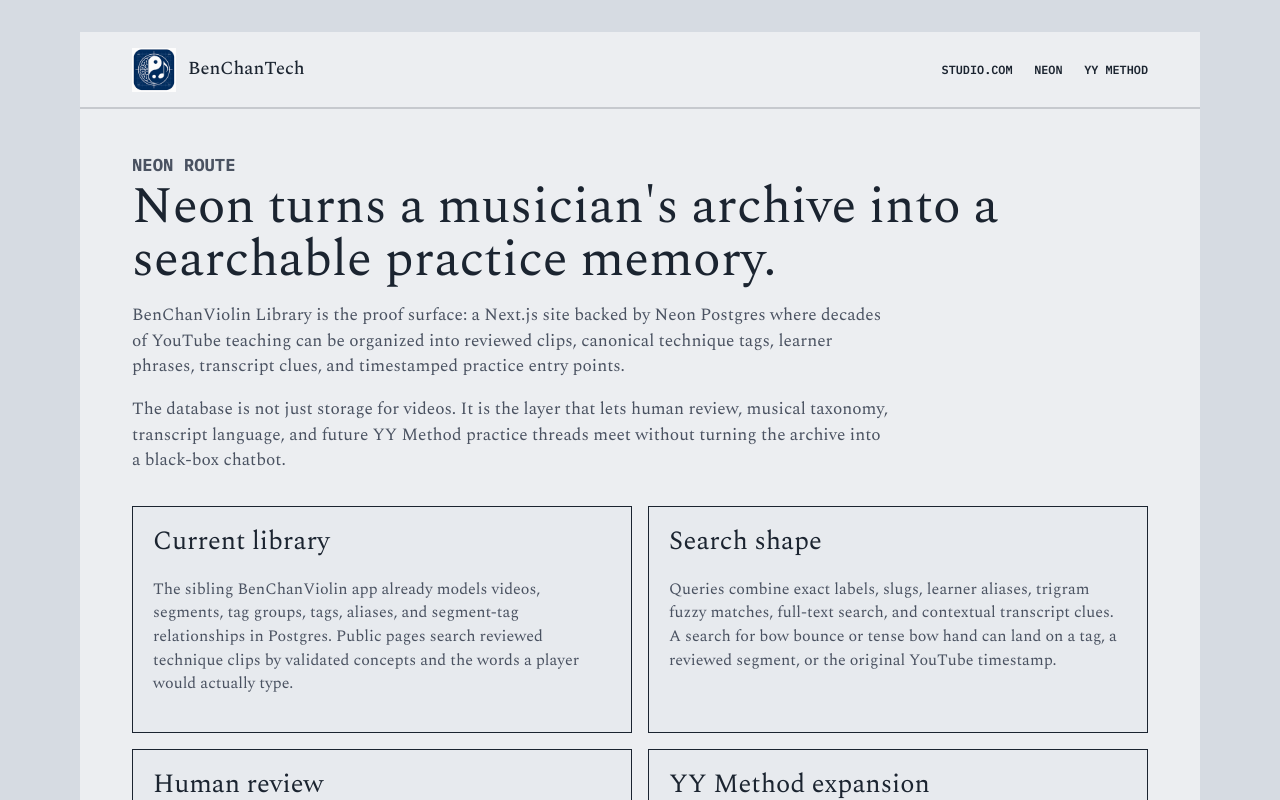
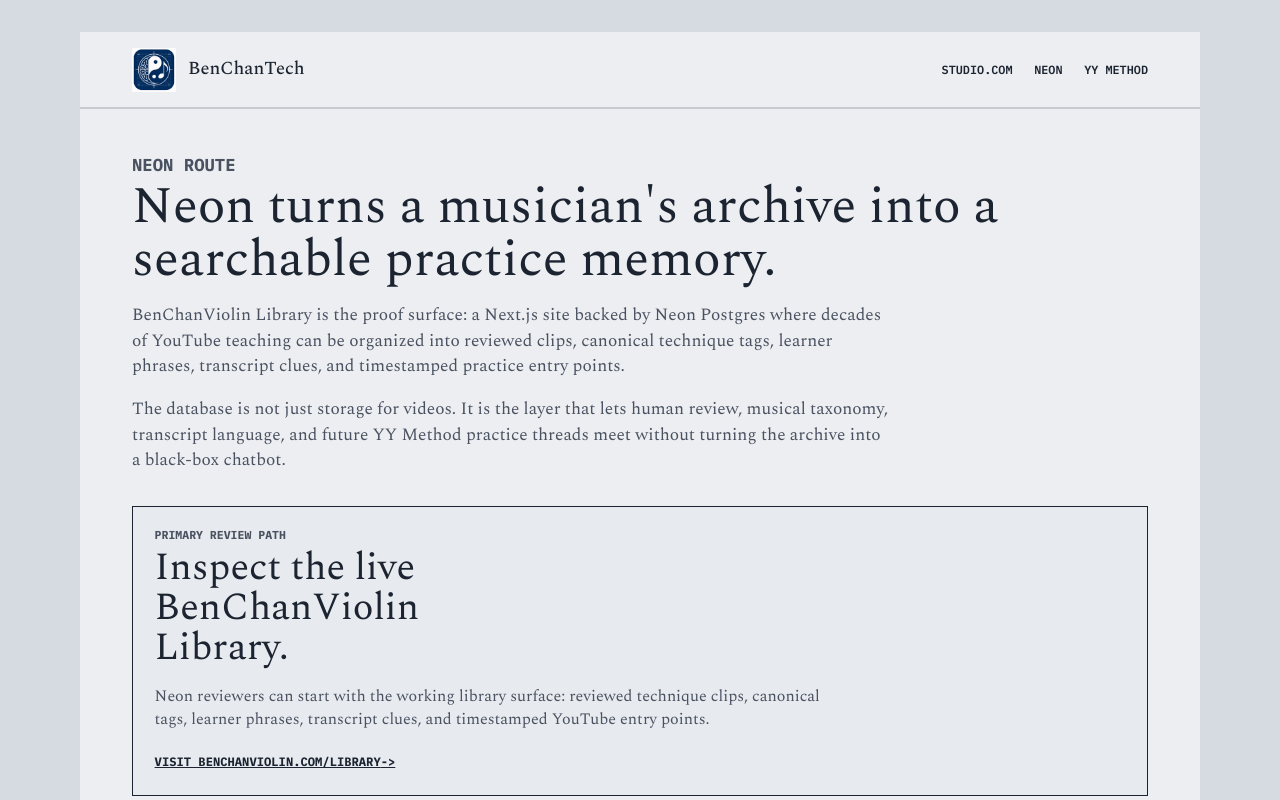
Before and after one commit to benchantech/blog, a Next.js app: page /neon in a window 1280 px wide. Shown: the top 800 px of the page. Built offline with nearby package versions, Linux system fonts and the light colour scheme.

Commit message:
Add Neon library review link

```diff
--- a/app/globals.css
+++ b/app/globals.css
@@ -670,6 +670,30 @@
   font: 400 1.65rem / 1.1 var(--serif);
 }
 
+.detail-callout {
+  margin: 2rem 0;
+  padding: 1.35rem;
+  border: 1.5px solid var(--ink);
+  background: var(--plan);
+}
+
+.detail-callout h2 {
+  max-width: 18ch;
+  margin: 0.35rem 0 0.65rem;
+  font: 400 clamp(1.65rem, 3vw, 2.4rem) / 1.05 var(--serif);
+}
+
+.detail-callout p {
+  max-width: 700px;
+}
+
+.detail-link {
+  display: inline-flex;
+  margin-top: 0.5rem;
+  font: 700 0.76rem / 1 var(--mono);
+  text-transform: uppercase;
+}
+
 .site-footer {
   margin-bottom: 2rem;
   padding: 28px 52px 34px;
--- a/app/neon/page.tsx
+++ b/app/neon/page.tsx
@@ -12,6 +12,18 @@
         The database is not just storage for videos. It is the layer that lets human review, musical taxonomy, transcript
         language, and future YY Method practice threads meet without turning the archive into a black-box chatbot.
       </p>
+
+      <aside className="detail-callout">
+        <p className="eyebrow">Primary review path</p>
+        <h2>Inspect the live BenChanViolin Library.</h2>
+        <p>
+          Neon reviewers can start with the working library surface: reviewed technique clips, canonical tags, learner
+          phrases, transcript clues, and timestamped YouTube entry points.
+        </p>
+        <a className="detail-link" href="https://benchanviolin.com/library">
+          Visit benchanviolin.com/library <span aria-hidden="true">-&gt;</span>
+        </a>
+      </aside>
 
       <div className="detail-grid">
         <article>
```
